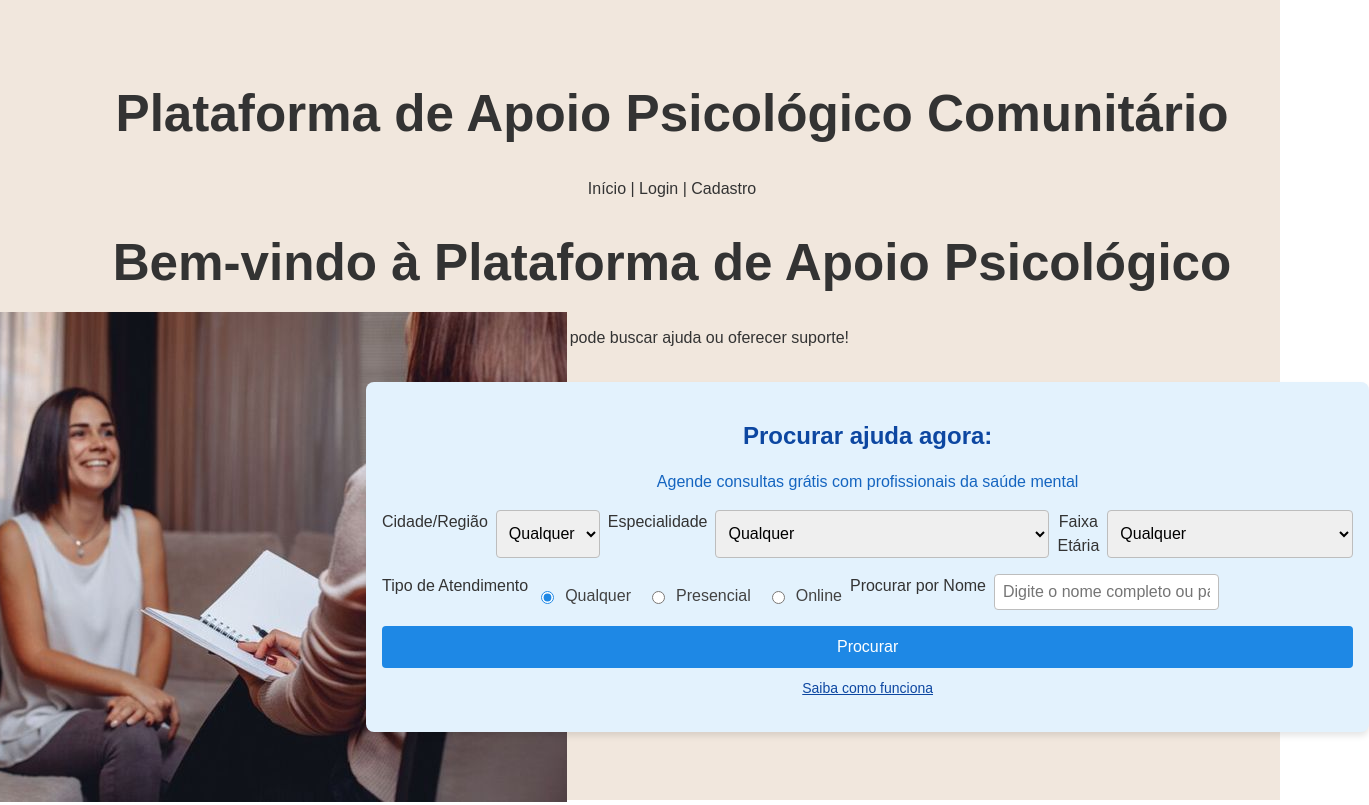
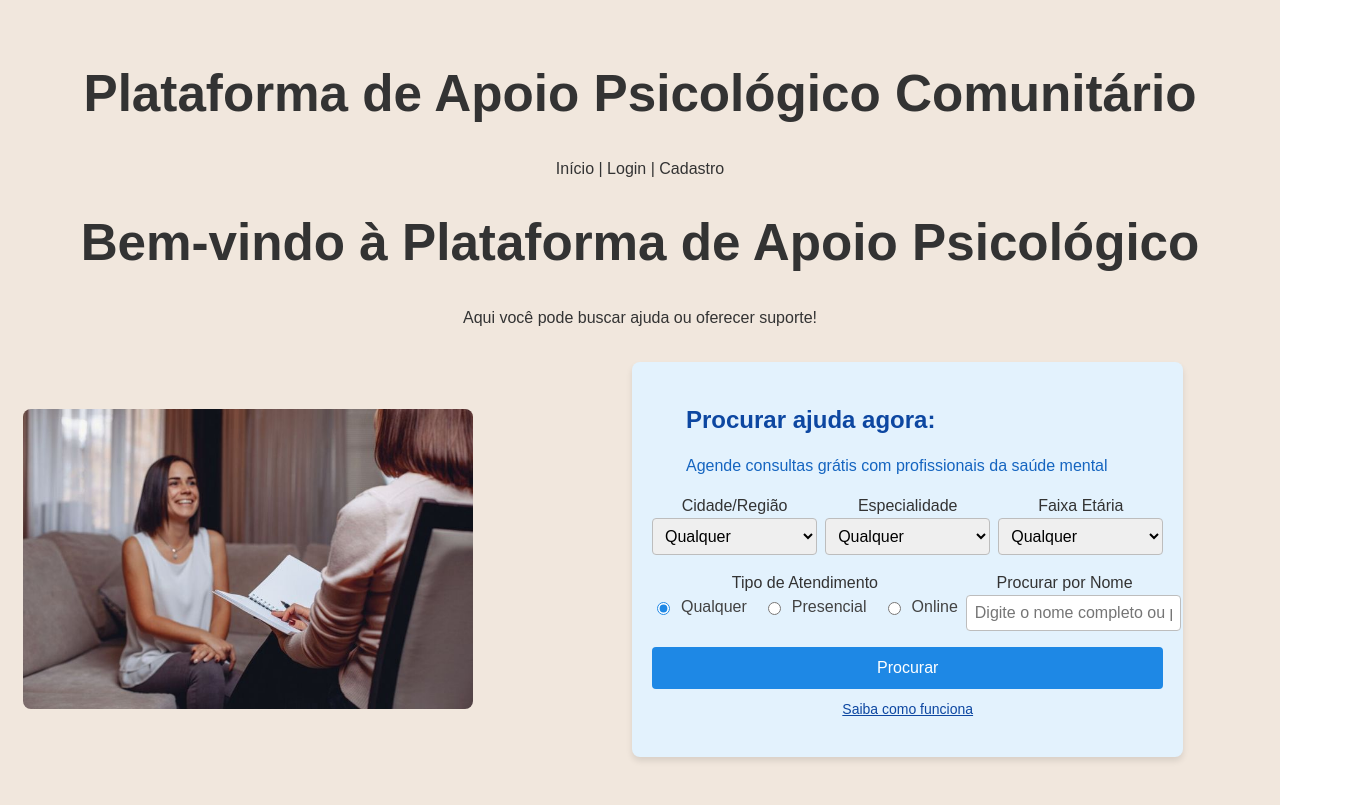
Before and after one commit to gusmrtns/plataforma-de-apoio-psicologico-comunitario, a React (Vite) app in the folder plataforma-apoio/: page / in a window 1280 px wide. Shown: the whole page, 1369 px wide, since content can reach past the window. Built offline with nearby package versions, Linux system fonts and the light colour scheme.

Commit message:
finalização estilização busca

```diff
--- a/plataforma-apoio/src/components/Busca.jsx
+++ b/plataforma-apoio/src/components/Busca.jsx
@@ -1,4 +1,3 @@
-
 import "../styles/Busca.css";
 import ImagemBusca from "../assets/terapeuta_com_paciente_page_busca.jpg";
 import { estados } from "../utils/estados";
@@ -9,16 +8,12 @@ import { handleInputChange, handleSugestaoClick } from "../scripts/autocompleteH
 import { profissionaisMock } from "../utils/profissionaisMock";
 
 const Busca = () => {
-
-  {/* Adicione um estado para armazenar o tipo de atendimento selecionado pelo usuário. */}
   const [tipoAtendimento, setTipoAtendimento] = useState("qualquer");
-
-  {/* Adicione um estado para armazenar o nome digitado pelo usuário. */}
   const [nome, setNome] = useState("");
   const [sugestoes, setSugestoes] = useState([]);
 
   return (
-    <div className="container">
+    <div className="busca-wrapper">
       <div className="imagem-container">
         <div className="imagem-ilustrativa">
           <img src={ImagemBusca} alt="Ilustração de terapeuta com paciente" />
@@ -31,52 +26,44 @@ const Busca = () => {
         </p>
         <form className="busca-form">
 
+          {/* Primeira linha: Cidade, Especialidade e Faixa Etária */}
+          <div className="busca-linha">
             {/* Campo de Região */}
             <div className="busca-campo">
-          <label htmlFor="estado" className="busca-label">
-              Cidade/Região
-            </label>
+              <label htmlFor="estado" className="busca-label">Cidade/Região</label>
               <select id="estado" className="busca-input">
                 <option value="">Qualquer</option>
                 {estados.map((estado, index) => (
-                <option key={index} value={estado}>
-                  {estado}
-                </option>
+                  <option key={index} value={estado}>{estado}</option>
                 ))}
               </select>
+            </div>
 
             {/* Campo de Especialidade */}
             <div className="busca-campo">
-            <label htmlFor="especialidade" className="busca-label">
-              Especialidade
-            </label>
+              <label htmlFor="especialidade" className="busca-label">Especialidade</label>
               <select id="especialidade" className="busca-input">
                 <option value="">Qualquer</option>
                 {especialidades.map((especialidade, index) => (
-                <option key={index} value={especialidade}>
-                  {especialidade}
-                </option>
+                  <option key={index} value={especialidade}>{especialidade}</option>
                 ))}
               </select>
             </div>
 
             {/* Campo de Faixa Etária */}
             <div className="busca-campo">
-            <label htmlFor="faixa-etaria" className="busca-label">
-              Faixa Etária
-            </label>
+              <label htmlFor="faixa-etaria" className="busca-label">Faixa Etária</label>
               <select id="faixa-etaria" className="busca-input">
                 <option value="">Qualquer</option>
                 {faixasEtarias.map((faixa, index) => (
-                <option key={index} value={faixa}>
-                  {faixa}
-                </option>
+                  <option key={index} value={faixa}>{faixa}</option>
                 ))}
               </select>
             </div>
           </div>
 
-          <div className="busca-campo">
+          {/* Segunda linha: Tipo de Atendimento + Nome */}
+          <div className="busca-linha">
             {/* Campo de Tipo de Atendimento */}
             <div className="busca-campo">
               <label className="busca-label">Tipo de Atendimento</label>
@@ -113,11 +100,10 @@ const Busca = () => {
                 </label>
               </div>
             </div>
+
             {/* Campo de Procurar por Nome com Autocomplete */}
             <div className="busca-campo autocomplete-container">
-            <label htmlFor="nome" className="busca-label">
-              Procurar por Nome
-            </label>
+              <label htmlFor="nome" className="busca-label">Procurar por Nome</label>
               <input
                 type="text"
                 id="nome"
@@ -143,14 +129,12 @@ const Busca = () => {
               )}
             </div>
           </div>
-          <button type="submit" className="busca-botao">
-            Procurar
-          </button>
+
+          {/* Botão de busca */}
+          <button type="submit" className="busca-botao">Procurar</button>
         </form>
         <p className="busca-link-container">
-          <a href="#como-funciona" className="busca-link">
-            Saiba como funciona
-          </a>
+          <a href="#como-funciona" className="busca-link">Saiba como funciona</a>
         </p>
       </div>
     </div>
--- a/plataforma-apoio/src/styles/Busca.css
+++ b/plataforma-apoio/src/styles/Busca.css
@@ -1,18 +1,24 @@
-/* Estilo principal do container */
-.container {
+/* Container principal para alinhar os elementos lado a lado */
+.busca-wrapper {
   display: flex;
-    justify-content: space-between;
-    align-items: center;
-    gap: 16px;
+  justify-content: center; /* Centraliza os elementos na horizontal */
+  align-items: center; /* Alinha verticalmente */
+  gap: 24px; /* Espaço entre a imagem e o box de busca */
   padding: 16px;
+  max-width: 1100px; /* Define um limite para evitar que fique muito largo */
+  margin: 0 auto; /* Centraliza na tela */
 }
 
   /* Div para a imagem */
   .imagem-container {
-    flex: 1;
-    display: flex;
-    justify-content: center;
-    align-items: center;
+    flex: 1; /* Ocupa metade do espaço */
+    max-width: 50%;
+  }
+
+  .imagem-container img {
+    width: 150%; /* Faz a imagem ocupar todo o espaço disponível */
+    height: auto;
+    border-radius: 8px;
   }
 
   .imagem-ilustrativa {
@@ -30,25 +36,40 @@
     border: 1px dashed #bdbdbd;
   }
 
-  /* Div para a busca */
+  /* Responsividade para telas menores */
+@media (max-width: 768px) {
+  .busca-wrapper {
+    flex-direction: column; /* Empilha os elementos verticalmente */
+    gap: 16px;
+  }
+
+  .imagem-container,
   .busca-container {
-    flex: 2;
-    padding: 16px;
+    max-width: 100%; /* Ocupa toda a largura */
+  }
+}
+
+  .busca-container {
+    flex: 1; /* Faz com que ocupe a outra metade */
     background-color: #e3f2fd; /* Azul claro */
+    padding: 20px;
     border-radius: 8px;
-    box-shadow: 0 4px 6px rgba(0, 0, 0, 0.1);
+    box-shadow: 0 4px 6px rgba(0, 0, 0, 0.1); /* Sombra sutil */
+    max-width: 80%;
   }
 
   .busca-titulo {
     font-size: 1.5rem;
     font-weight: bold;
-    text-align: center;
+    text-align: left;
+    margin-left: 34px;
     color: #0d47a1; /* Azul escuro */
     margin-bottom: 8px;
   }
 
   .busca-subtitulo {
-    text-align: center;
+    text-align: left;
+    margin-left: 34px;
     color: #1565c0; /* Azul médio */
     margin-bottom: 16px;
   }
@@ -59,13 +80,23 @@
     gap: 16px;
   }
 
-  .busca-campo {
+  /* Agrupamento de inputs na mesma linha */
+.busca-linha {
   display: flex;
+  justify-content: space-between;
   gap: 8px;
 }
 
+.busca-campo {
+  flex: 1;
+  display: flex;
+  flex-direction: column;
+}
+
+  /* Ajusta a largura dos selects e inputs */
 .busca-input {
   flex: 1;
+  width: 100%;
   padding: 8px;
   border: 1px solid #bdbdbd; /* Cinza claro */
   border-radius: 4px;
@@ -112,7 +143,7 @@
 .radio-container {
   display: flex;
   gap: 16px;
-  margin-top: 8px;
+  align-items: center;
 }
 
 /* Estilo dos labels */
@@ -129,6 +160,13 @@
 .radio-label input {
   accent-color: #1e88e5; /* Azul para o radio */
   cursor: pointer;
+}
+
+.nome-container {
+  display: flex;
+  flex-direction: column;
+  align-items: flex-start;
+  flex: 1;
 }
 
 /* Container do autocomplete */
```
Lines whose indentation alone changed are shown as unchanged.
